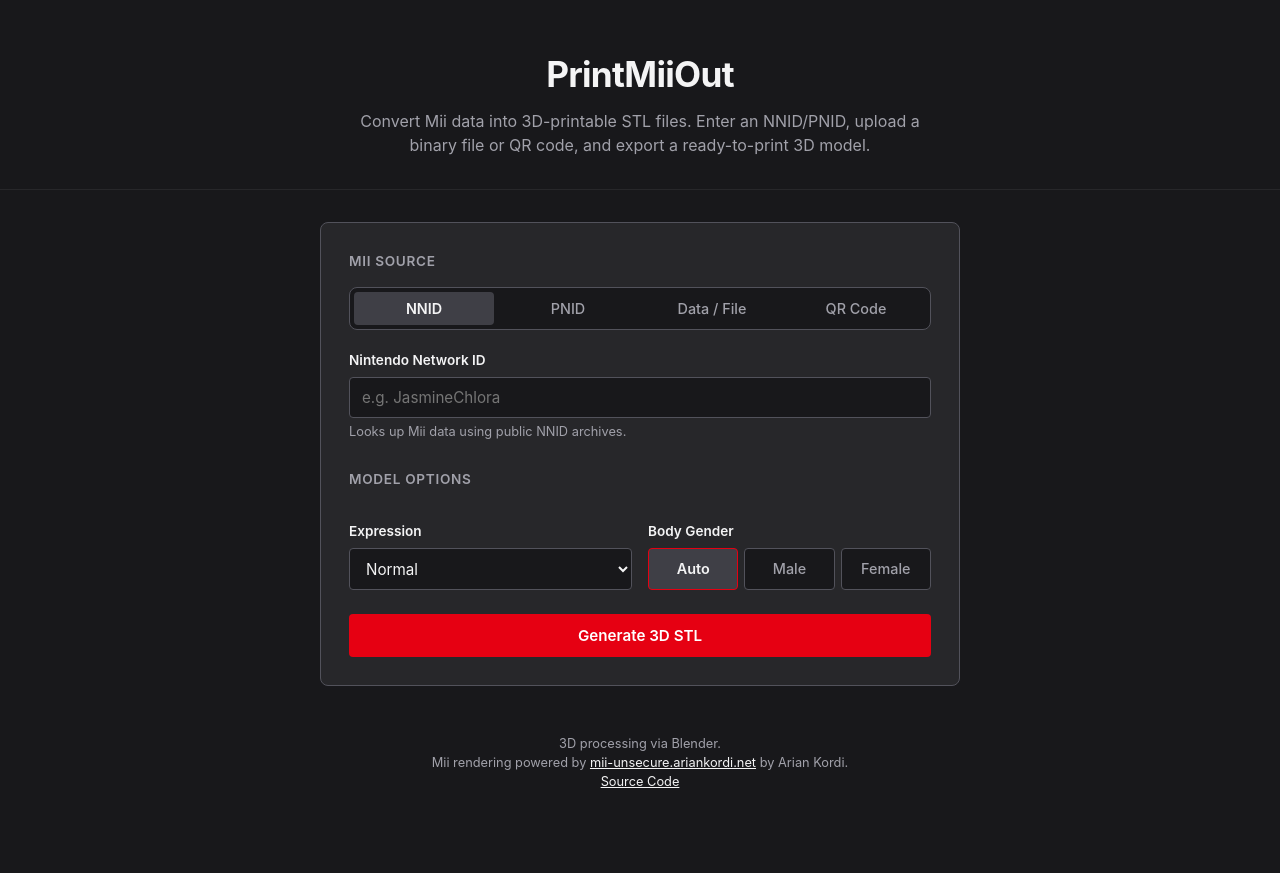
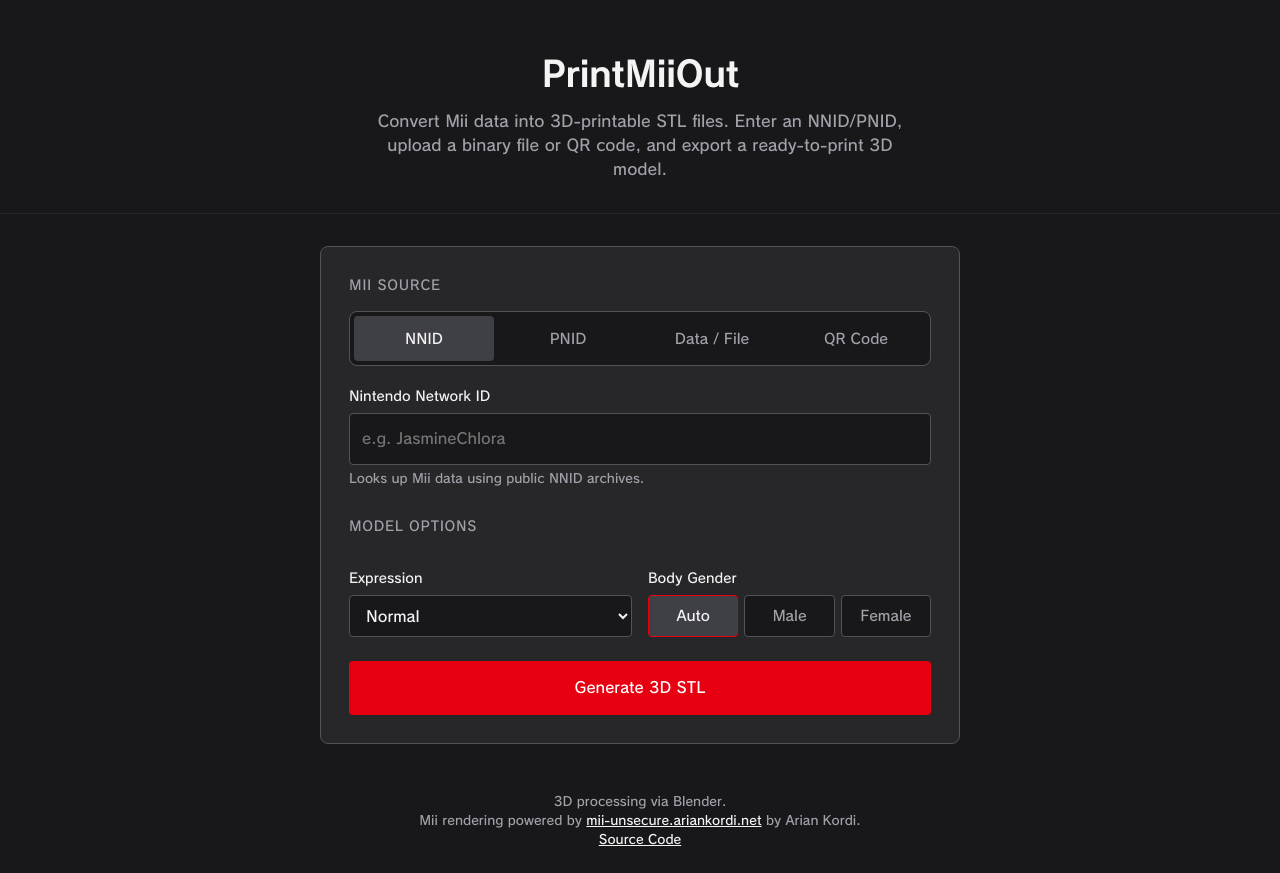
Before and after one commit to quatric/PrintMiiOut, a Flask app: page / in a window 1280 px wide. Before the commit the page ends 788 px from the top, so only its background shows below. Run offline with Flask 3, Linux system fonts and the light colour scheme; parts of the project's set-up code (start-up, migrations or seed data) failed here and were passed over; some libraries are stand-ins or nearby versions.

Commit message:
Add Rodin NTLG webfont
Latin/kana/fullwidth subset (~52KB/weight woff2) of the licensed
FOT-RodinNTLGPro DB/B fonts, applied as the primary body typeface.

```diff
--- a/templates/index.html
+++ b/templates/index.html
@@ -5,6 +5,23 @@
   <meta name="viewport" content="width=device-width, initial-scale=1.0">
   <title>PrintMiiOut - 3D Print Your Mii</title>
   <style>
+    @font-face {
+      font-family: 'Rodin NTLG';
+      src: url("{{ url_for('static', filename='fonts/RodinNTLG-DB-subset.woff2') }}") format('woff2'),
+           url("{{ url_for('static', filename='fonts/RodinNTLG-DB-subset.woff') }}") format('woff');
+      font-weight: 600;
+      font-style: normal;
+      font-display: swap;
+    }
+    @font-face {
+      font-family: 'Rodin NTLG';
+      src: url("{{ url_for('static', filename='fonts/RodinNTLG-B-subset.woff2') }}") format('woff2'),
+           url("{{ url_for('static', filename='fonts/RodinNTLG-B-subset.woff') }}") format('woff');
+      font-weight: 700;
+      font-style: normal;
+      font-display: swap;
+    }
+
     :root {
       --bg: #18181b;
       --surface: #27272a;
@@ -20,7 +37,7 @@
     *, *::before, *::after { box-sizing: border-box; margin: 0; padding: 0; }
 
     body {
-      font-family: -apple-system, BlinkMacSystemFont, "Segoe UI", Roboto, Helvetica, Arial, sans-serif;
+      font-family: 'Rodin NTLG', -apple-system, BlinkMacSystemFont, "Segoe UI", Roboto, Helvetica, Arial, sans-serif;
       background: var(--bg);
       color: var(--text);
       min-height: 100vh;
```
Also changed, not shown: static/fonts/RodinNTLG-B-subset.woff (added), static/fonts/RodinNTLG-B-subset.woff2 (added), static/fonts/RodinNTLG-DB-subset.woff (added), static/fonts/RodinNTLG-DB-subset.woff2 (added).
